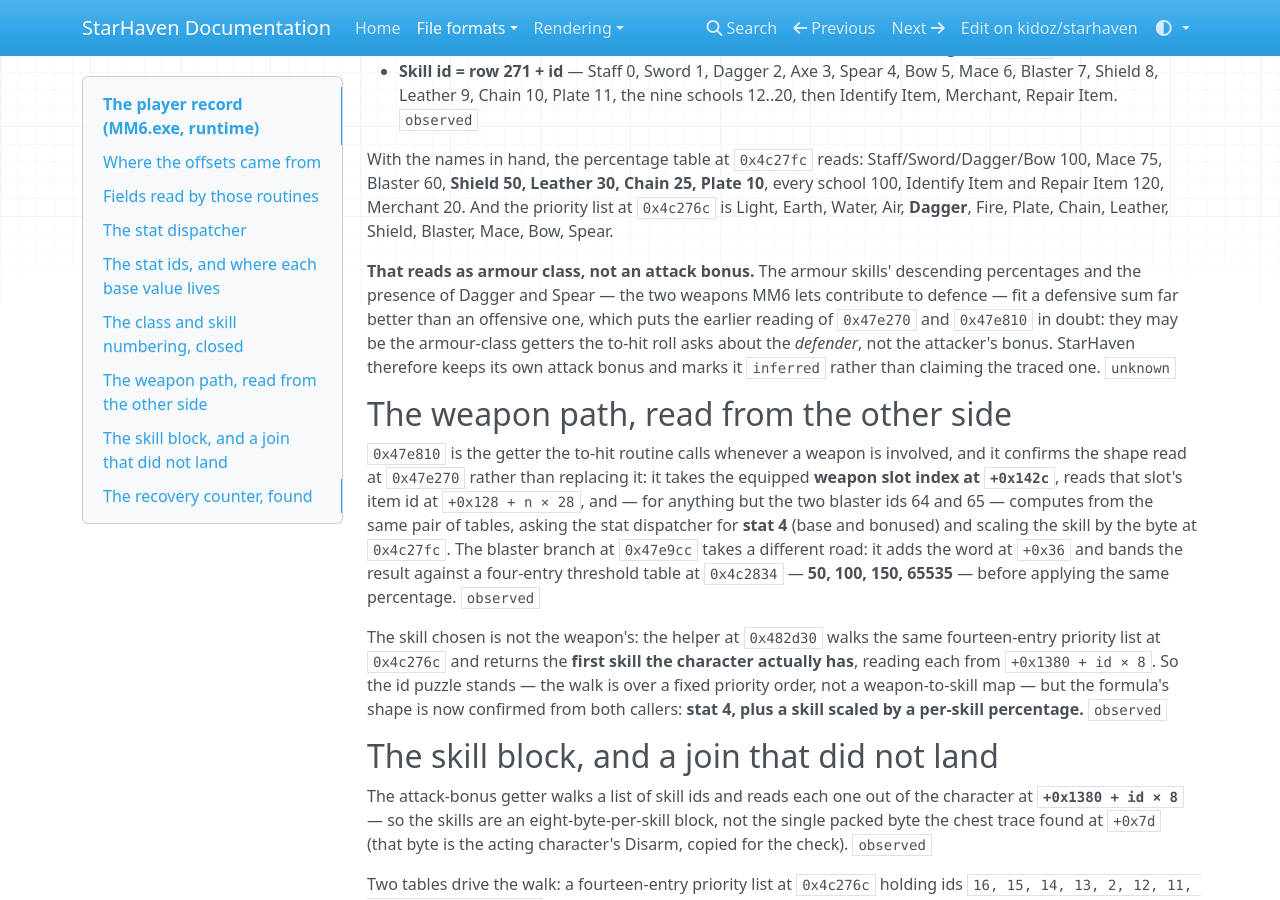
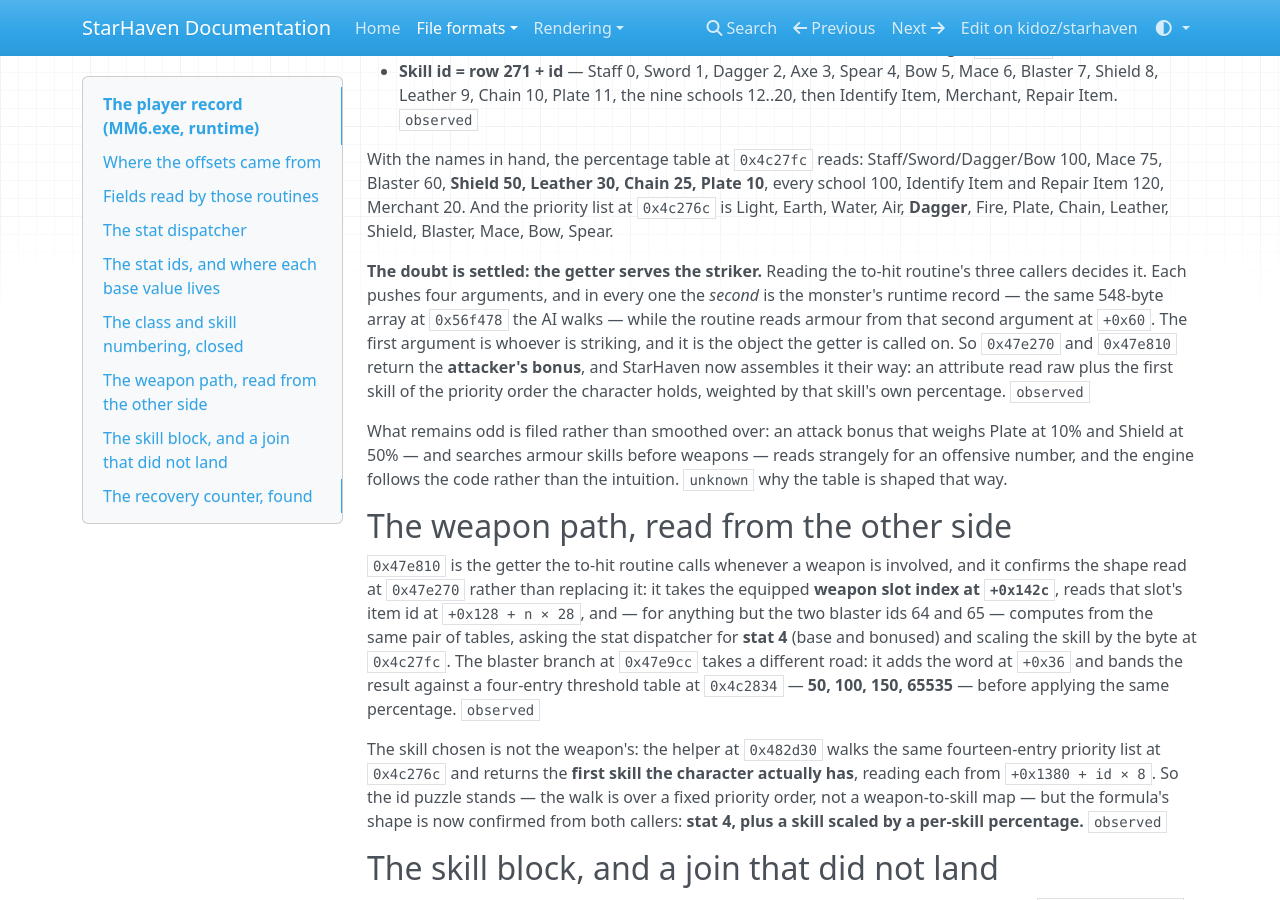
Before and after one commit to kidoz/starhaven, an MkDocs documentation site: the page built from docs/formats/player-record.md, in a window 1280 px wide and 900 px high, scrolled down 2016 px. Built offline with MkDocs 1.6.1, drawn with Linux system fonts in a browser that asks for light colours; nearby versions of some CDN libraries.

Commit message:
Ask which fighter the getter was ever describing

```diff
--- a/docs/formats/player-record.md
+++ b/docs/formats/player-record.md
@@ -94,14 +94,22 @@ Item 120, Merchant 20. And the priority list at `0x4c276c` is Light,
 Earth, Water, Air, **Dagger**, Fire, Plate, Chain, Leather, Shield,
 Blaster, Mace, Bow, Spear.
 
-**That reads as armour class, not an attack bonus.** The armour skills'
-descending percentages and the presence of Dagger and Spear — the two
-weapons MM6 lets contribute to defence — fit a defensive sum far better
-than an offensive one, which puts the earlier reading of `0x47e270` and
-`0x47e810` in doubt: they may be the armour-class getters the to-hit
-roll asks about the *defender*, not the attacker's bonus. StarHaven
-therefore keeps its own attack bonus and marks it `inferred` rather than
-claiming the traced one. `unknown`
+**The doubt is settled: the getter serves the striker.** Reading the
+to-hit routine's three callers decides it. Each pushes four arguments,
+and in every one the *second* is the monster's runtime record — the same
+548-byte array at `0x56f478` the AI walks — while the routine reads
+armour from that second argument at `+0x60`. The first argument is
+whoever is striking, and it is the object the getter is called on. So
+`0x47e270` and `0x47e810` return the **attacker's bonus**, and StarHaven
+now assembles it their way: an attribute read raw plus the first skill of
+the priority order the character holds, weighted by that skill's own
+percentage. `observed`
+
+What remains odd is filed rather than smoothed over: an attack bonus that
+weighs Plate at 10% and Shield at 50% — and searches armour skills before
+weapons — reads strangely for an offensive number, and the engine follows
+the code rather than the intuition. `unknown` why the table is shaped
+that way.
 
 ## The weapon path, read from the other side
 
```
Also changed, not shown: README.md (+11 -4 lines), 3 other files.
